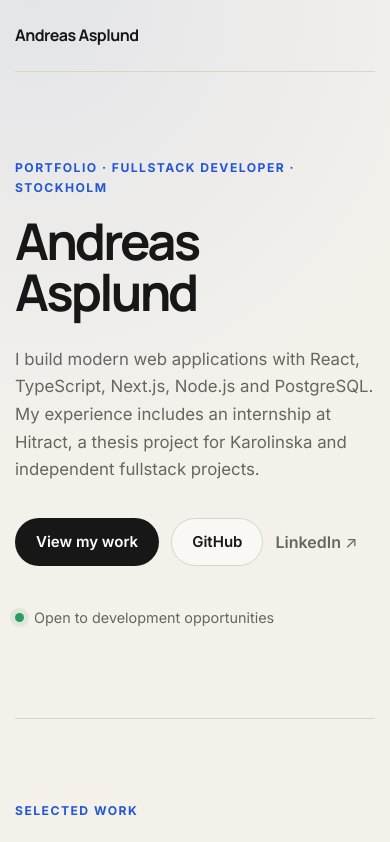
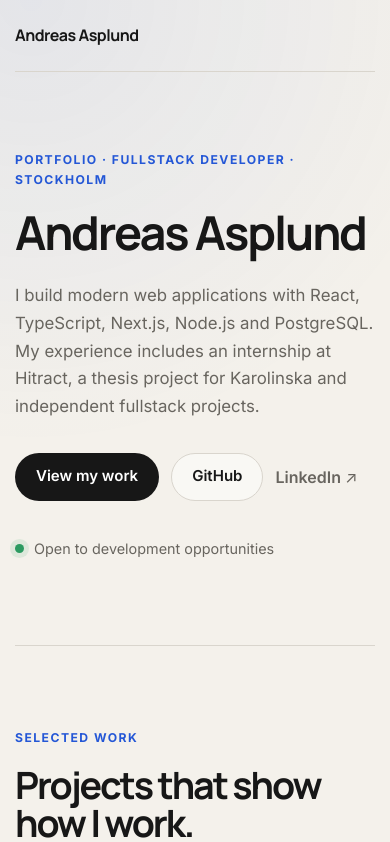
Before and after one commit to Asplund1/portfolio, a React (Vite) app in the folder portfolio/: page / in a window 390 px wide. Shown: the top 842 px of the page. Built offline with nearby package versions, Linux system fonts and the light colour scheme.

Commit message:
Improve hero typography and spacing

```diff
--- a/portfolio/src/index.css
+++ b/portfolio/src/index.css
@@ -96,11 +96,11 @@ main {
 
 .hero {
   min-height: calc(100vh - 84px);
-  max-width: 900px;
+  max-width: 960px;
   display: flex;
   flex-direction: column;
   justify-content: center;
-  padding: 96px 0 112px;
+  padding: 88px 0 104px;
 }
 
 .eyebrow {
@@ -113,22 +113,23 @@ main {
 }
 
 .hero h1 {
-  max-width: 760px;
+  max-width: none;
   font-family: "Manrope", sans-serif;
-  font-size: clamp(3rem, 5.6vw, 5.3rem);
-  line-height: 1;
-  letter-spacing: -0.055em;
+  font-size: clamp(3.2rem, 5vw, 4.8rem);
+  line-height: 1.04;
+  letter-spacing: -0.045em;
 }
 
 .hero-copy {
-  max-width: 700px;
-  margin-top: 28px;
+  max-width: 760px;
+  margin-top: 26px;
   color: var(--muted);
-  font-size: clamp(1.05rem, 1.6vw, 1.28rem);
+  font-size: clamp(1.05rem, 1.45vw, 1.22rem);
+  line-height: 1.6;
 }
 
 .hero-actions {
-  margin-top: 34px;
+  margin-top: 32px;
   display: flex;
   align-items: center;
   flex-wrap: wrap;
@@ -177,7 +178,7 @@ main {
 }
 
 .hero-meta {
-  margin-top: 40px;
+  margin-top: 36px;
   display: flex;
   align-items: center;
   gap: 10px;
@@ -647,11 +648,17 @@ main {
 
   .hero {
     min-height: auto;
-    padding: 86px 0 88px;
+    padding: 78px 0 84px;
   }
 
   .hero h1 {
-    font-size: clamp(2.8rem, 13vw, 4rem);
+    font-size: clamp(2.7rem, 12vw, 3.8rem);
+    line-height: 1.03;
+  }
+
+  .hero-copy {
+    max-width: 100%;
+    line-height: 1.65;
   }
 
   .text-link {
```
